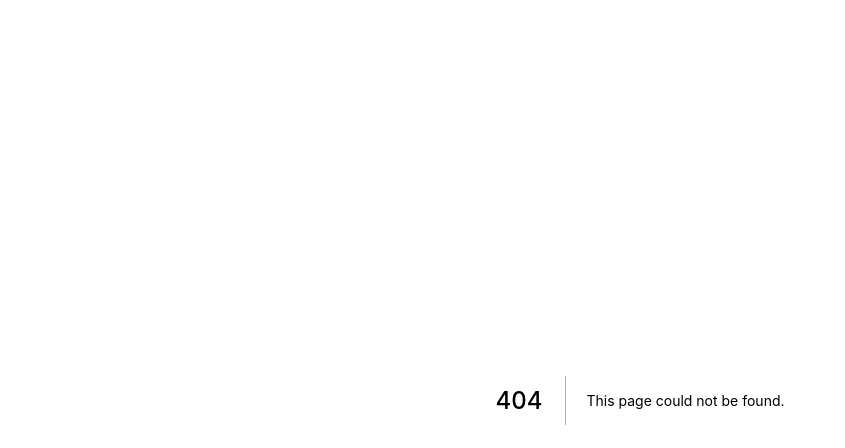
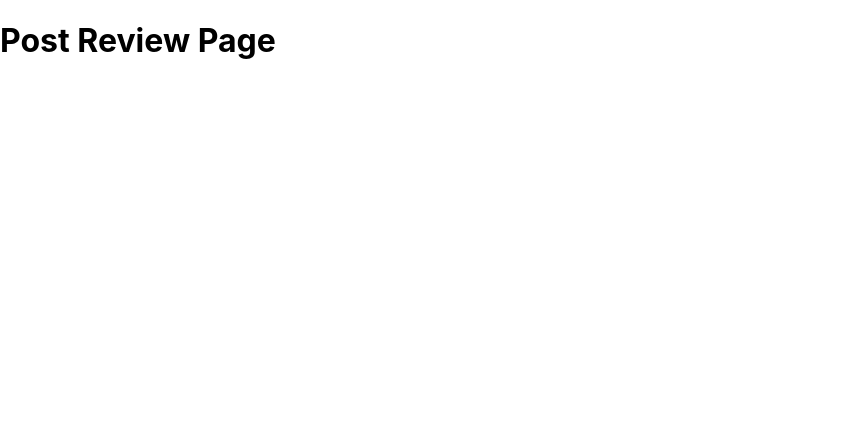
Before and after one commit to ZahraBahmanpour/next-tutorial, a Next.js app: page /posts/1/review in a window 1280 px wide. Before the commit this address had no page. Shown: the top 448 px of the page, without its empty margins (0-845 px from the left). Built offline with nearby package versions, Linux system fonts and the light colour scheme.

Commit message:
dynamic nested route

```diff
--- /dev/null
+++ b/pages/posts/[postId]/review.js
@@ -0,0 +1,3 @@
+export default function Review() {
+  return <h1>Post Review Page</h1>;
+}
```
Also changed, not shown: pages/posts/[postId]/index.js (renamed from pages/posts/[postId].js).
